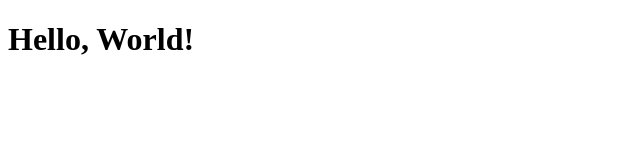
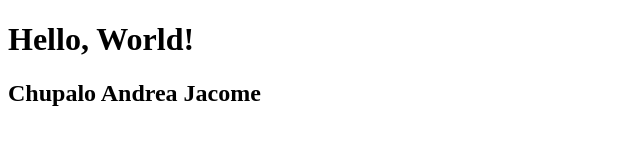
Before and after one commit to JohnM0230/ThriftTrove, a plain HTML site: page index.html in a window 1280 px wide. Shown: the whole page, without its empty margins (0-640 px from the left). Drawn offline with Linux system fonts and the light colour scheme.

Commit message:
jasja
que chistoso

```diff
--- a/index.html
+++ b/index.html
@@ -5,5 +5,6 @@
     </head>
     <body>
         <h1>Hello, World!</h1>
+		<h2>Chupalo Andrea Jacome</h2>
     </body>
 </html>
```
